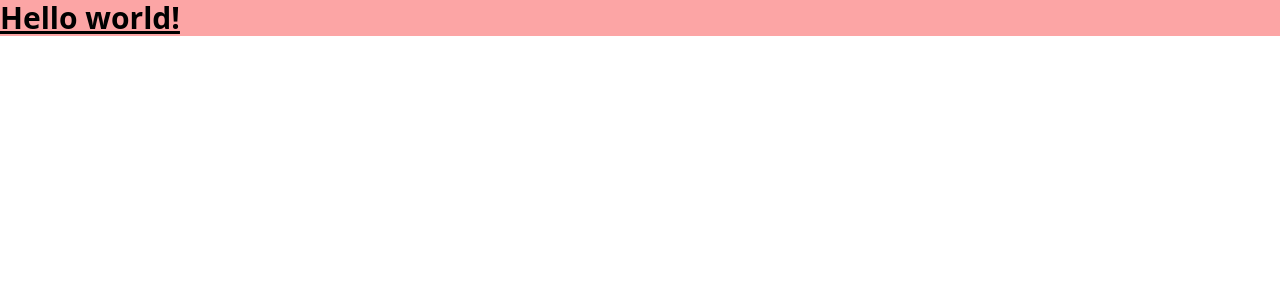
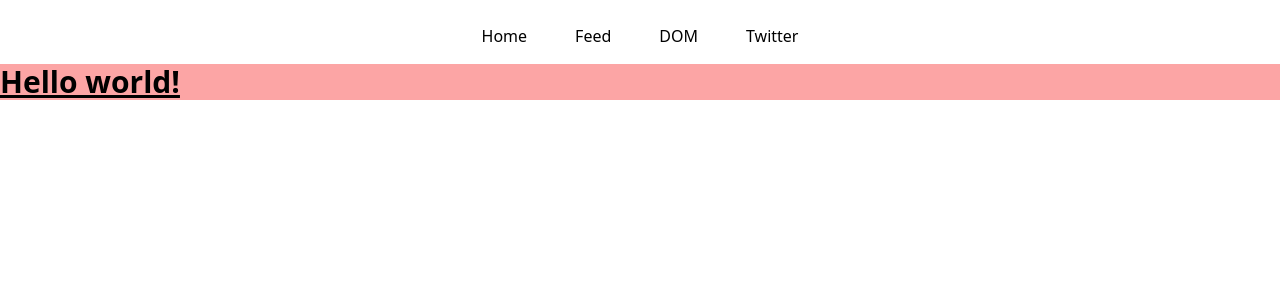
Before and after one commit to ferruhcihan/next.js-news-app, a Next.js app: page / in a window 1280 px wide. Shown: the top 300 px of the page. Built offline with nearby package versions, Linux system fonts and the light colour scheme.

Commit message:
feat:add layout

```diff
--- /dev/null
+++ b/components/layout.tsx
@@ -0,0 +1,15 @@
+import Navbar from "./navbar";
+
+interface ILayout {
+  children: any;
+}
+
+const Layout = ({ children }: ILayout) => {
+  return (
+    <div className="page-container">
+      <Navbar />
+      {children}
+    </div>
+  );
+};
+export default Layout;
--- a/pages/_app.tsx
+++ b/pages/_app.tsx
@@ -1,8 +1,13 @@
-import '../styles/globals.css'
-import type { AppProps } from 'next/app'
+import "../styles/globals.css";
+import type { AppProps } from "next/app";
+import Layout from "../components/layout";
 
 function MyApp({ Component, pageProps }: AppProps) {
-  return <Component {...pageProps} />
+  return (
+    <Layout>
+      <Component {...pageProps} />
+    </Layout>
+  );
 }
 
-export default MyApp
+export default MyApp;
```
